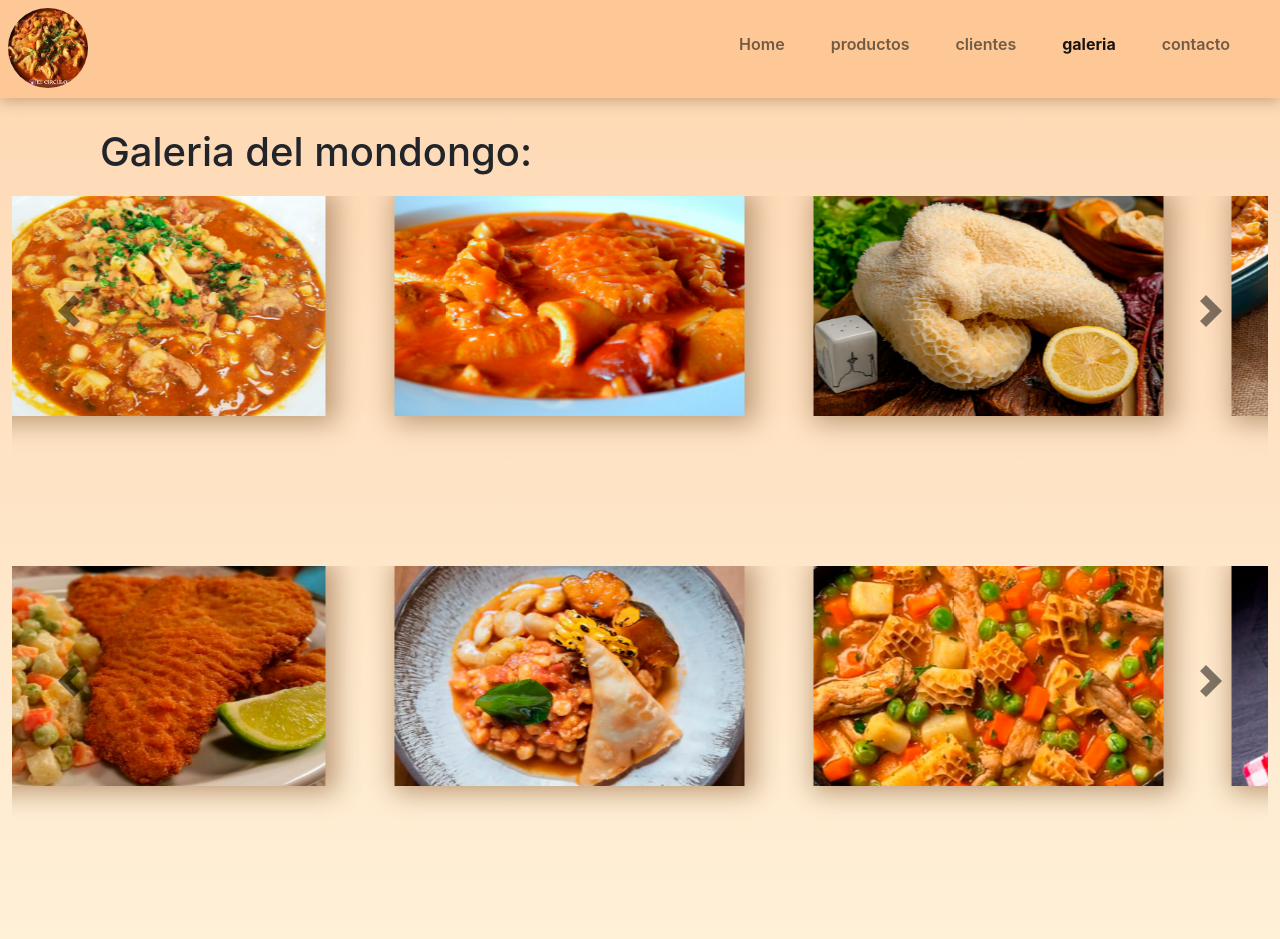
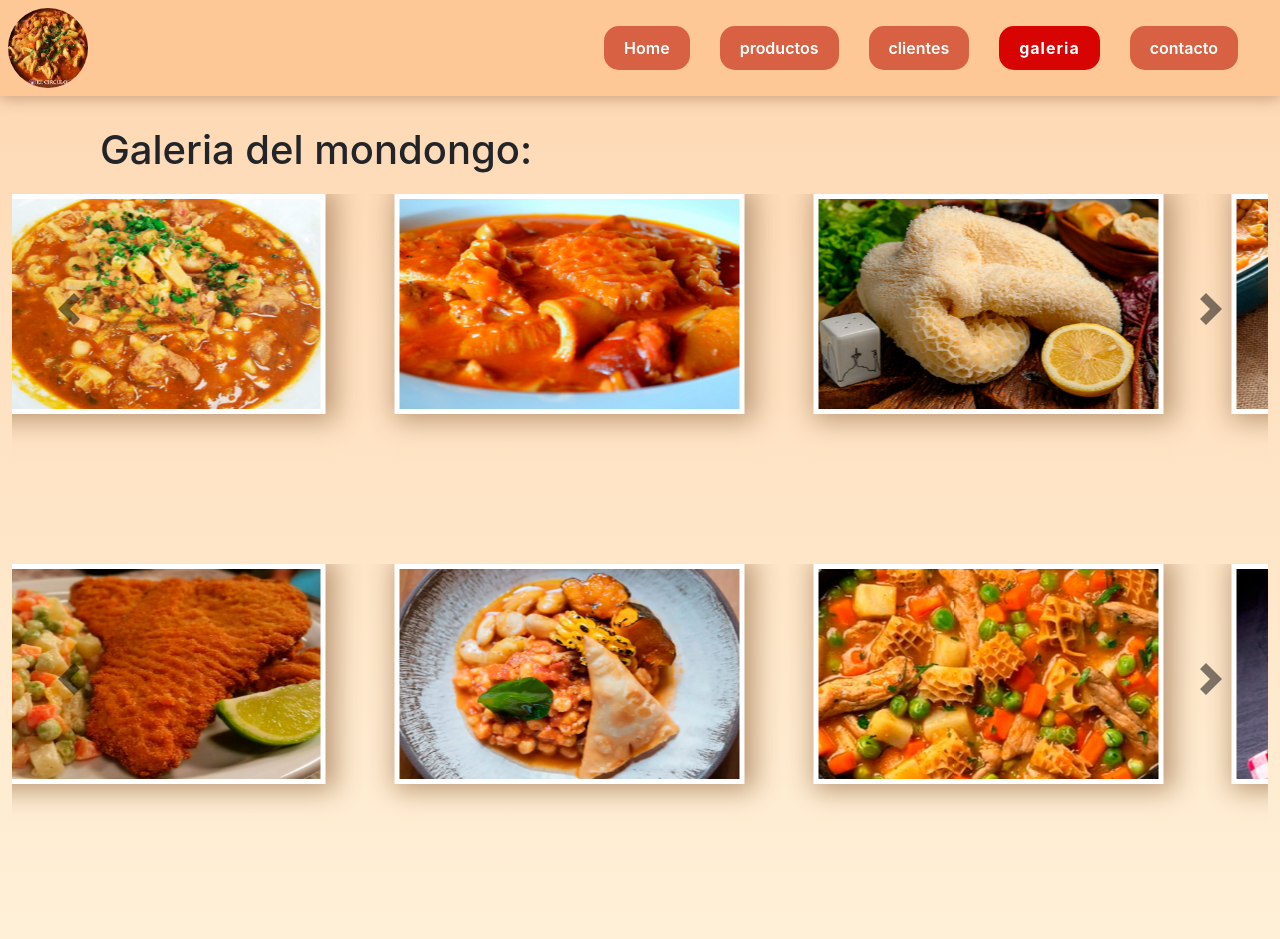
Before and after one commit to Panchiman/Preentrega-3---Angel-Saldias, a website: page galeria.html in a window 1280 px wide. Shown: the top 939 px of the page. Drawn offline with nearby package versions, Linux system fonts and the light colour scheme.

Commit message:
quinto commit

```diff
--- a/scss/components/_galeria.scss
+++ b/scss/components/_galeria.scss
@@ -28,6 +28,7 @@
                 height: 220px;
                 margin-bottom: 150px;
                 box-shadow: 5px 1px 25px 5px rgb(187, 152, 117);
+                border: 5px solid white
             }
 
         }
--- a/scss/components/_header.scss
+++ b/scss/components/_header.scss
@@ -1,9 +1,11 @@
+@import "../base/variables";
+
 header{
     display: flex;
     justify-content: space-between;
     background-color: rgb(253, 200, 150);
-    padding-bottom: 10px;
     box-shadow: 0rem 1px 15px 1px rgb(197, 158, 119);
+    padding: 8px 0px;
     .icono-header:hover{
         transition: all 1.5s ease;
         transform: rotate(360deg);
@@ -18,20 +20,37 @@ header{
     img{
     border-radius: 100%;
     width: 80px;
-    margin: 8px 0px 0px 8px;
+    margin-left: 8px;
     }
     nav {
     background-color: rgb(253, 200, 150);
     }
     .navbar-nav .nav-link.active, .navbar-nav .show>.nav-link {
-    font-weight: 700;
+        font-weight: 700;
+        background-color: rgb(216, 3, 3);
+			letter-spacing: 1px;
+            }
+        &:hover{
+            color: white;
     }
+
+
+    .navbar-expand-lg .navbar-nav .nav-link{
+        color:white;
+        padding: 10px 20px 10px 20px;
+        &:hover{
+        font-weight: 700;
+        background-color: rgb(122, 21, 21);
+        }
+    }
+
     .nav-link{
         font-weight: 600;
-    }
-
-    .nav-link:hover{
-        font-weight: 700;
+        border-radius: 15px;
+        background-color: #d86143;
+        @media screen and (max-width: $resolucion-responsive){
+            margin-top: 6px;
+        }
     }
 
     header nav li{
```
Also changed, not shown: css/style.css, 1 other file.
